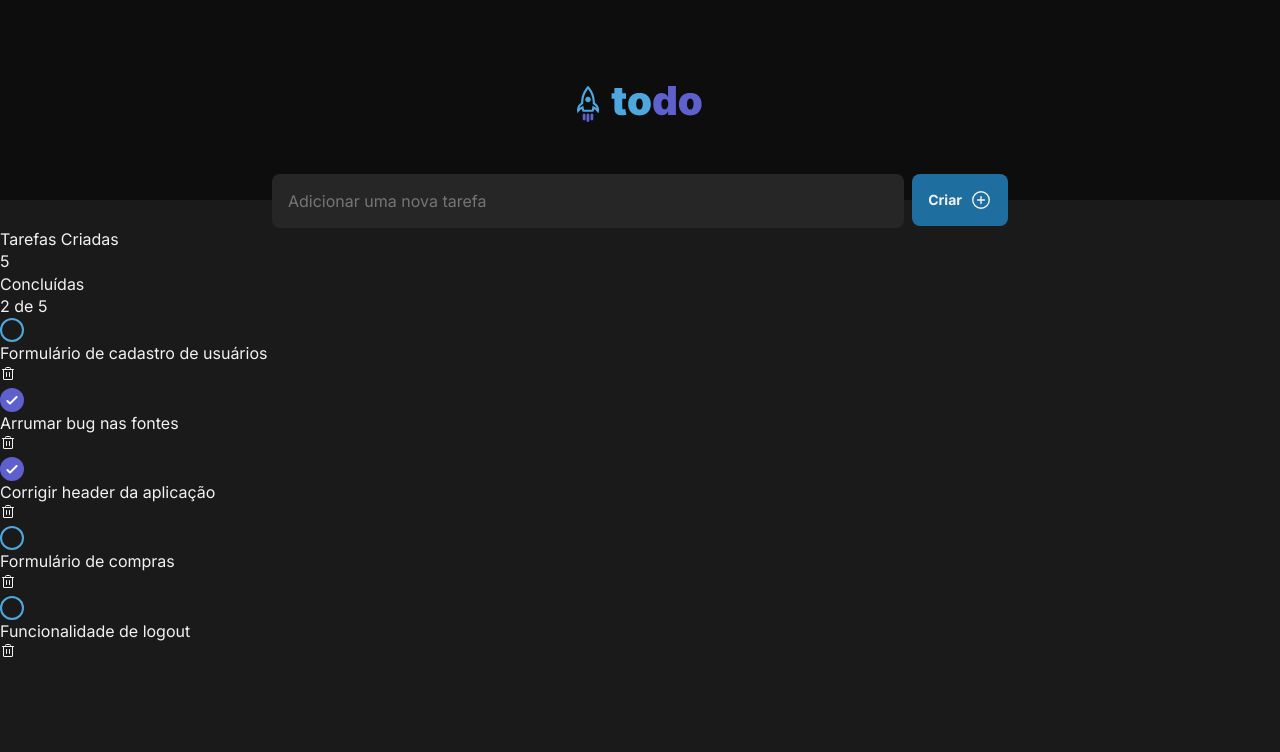
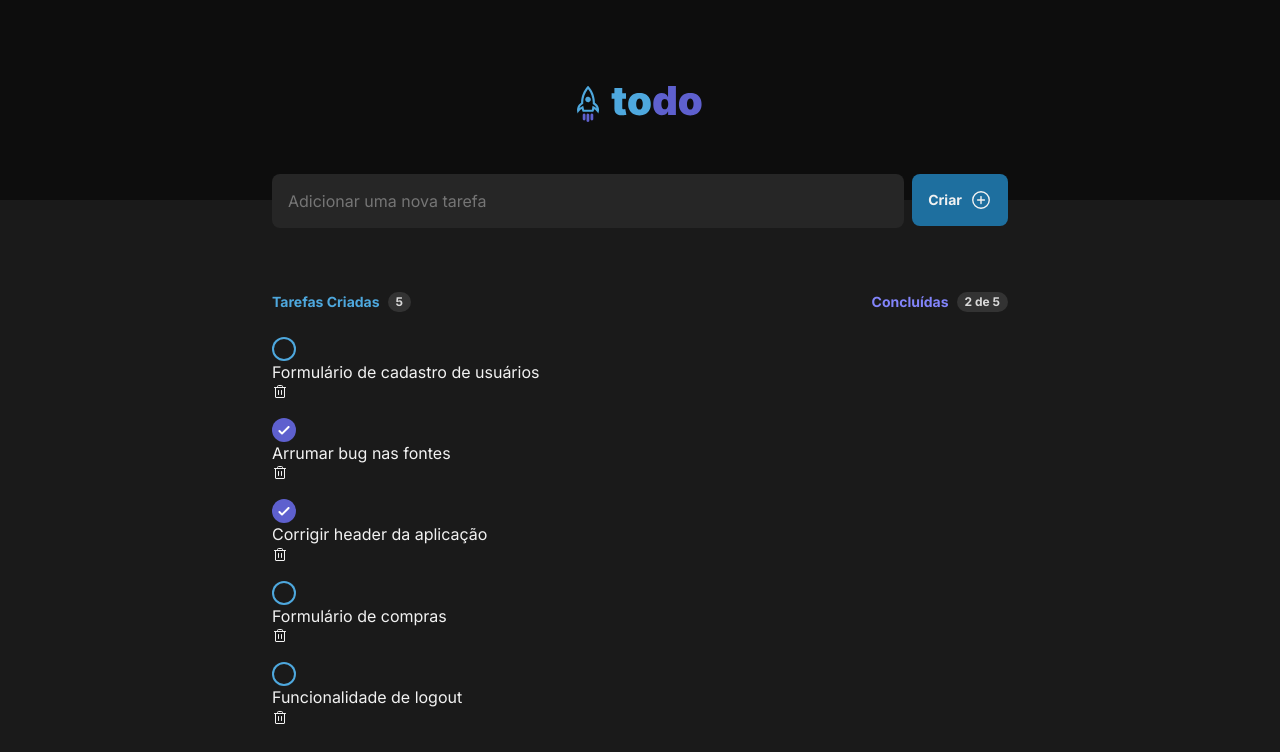
Before and after one commit to danielVFS/ignite-todo-list, a React (Vite) app: page / in a window 1280 px wide. Shown: the top 752 px of the page. Built offline with nearby package versions, Linux system fonts and the light colour scheme.

Commit message:
style(ListTasks): list tasks

```diff
--- a/src/components/ListTasks/ListTasks.module.scss
+++ b/src/components/ListTasks/ListTasks.module.scss
@@ -1,2 +1,48 @@
 .listTasks {
+  width: 736px;
+  margin: 0 auto;
+  margin-top: 4rem;
+  display: flex;
+  flex-direction: column;
+  gap: 1.5rem;
 }
+
+.header {
+  display: flex;
+  align-items: center;
+  justify-content: space-between;
+
+  div {
+    display: flex;
+    gap: 0.5rem;
+    align-items: center;
+
+    .createdTasks {
+      font-size: 0.875rem;
+      font-weight: bold;
+      color: var(--blue);
+    }
+
+    .concludedTasks {
+      font-size: 0.875rem;
+      font-weight: bold;
+      color: var(--purple);
+    }
+  }
+}
+
+.tasks {
+  display: flex;
+  flex-direction: column;
+  gap: 0.75rem;
+}
+
+.badge {
+  font-size: 0.75rem;
+  font-weight: bold;
+  color: var(--gray-200);
+  background: var(--gray-400);
+  border-radius: 9999px;
+  padding: 2px 8px;
+  height: 20px;
+}
--- a/src/components/ListTasks/index.tsx
+++ b/src/components/ListTasks/index.tsx
@@ -5,17 +5,17 @@ import styles from "./ListTasks.module.scss";
 export function ListTasks() {
   return (
     <div className={styles.listTasks}>
-      <header>
+      <header className={styles.header}>
         <div>
-          <p>Tarefas Criadas</p>
-          <span>5</span>
+          <p className={styles.createdTasks}>Tarefas Criadas</p>
+          <span className={styles.badge}>5</span>
         </div>
         <div>
-          <p>Concluídas</p>
-          <span>2 de 5</span>
+          <p className={styles.concludedTasks}>Concluídas</p>
+          <span className={styles.badge}>2 de 5</span>
         </div>
       </header>
-      <section>
+      <section className={styles.tasks}>
         {tasks.map((task) => {
           return (
             <div key={task.id}>
```
